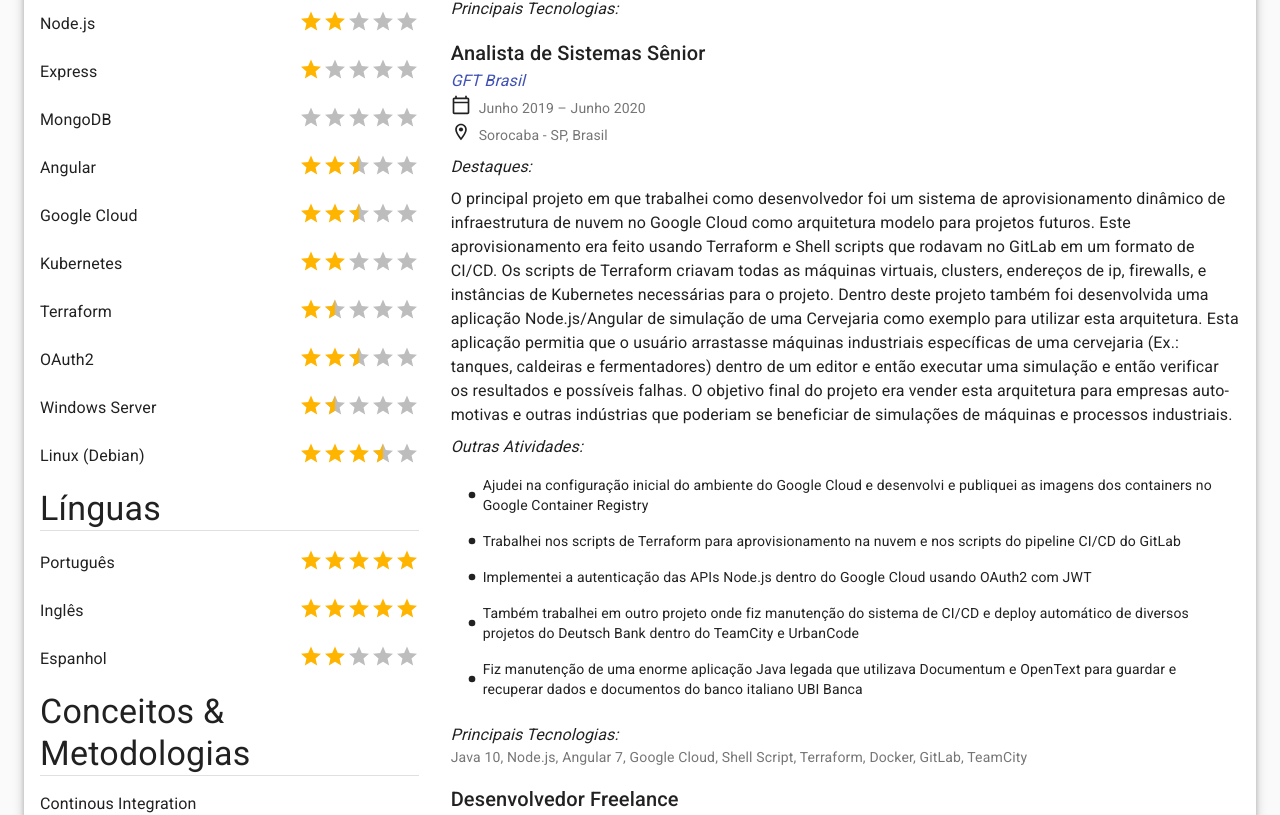
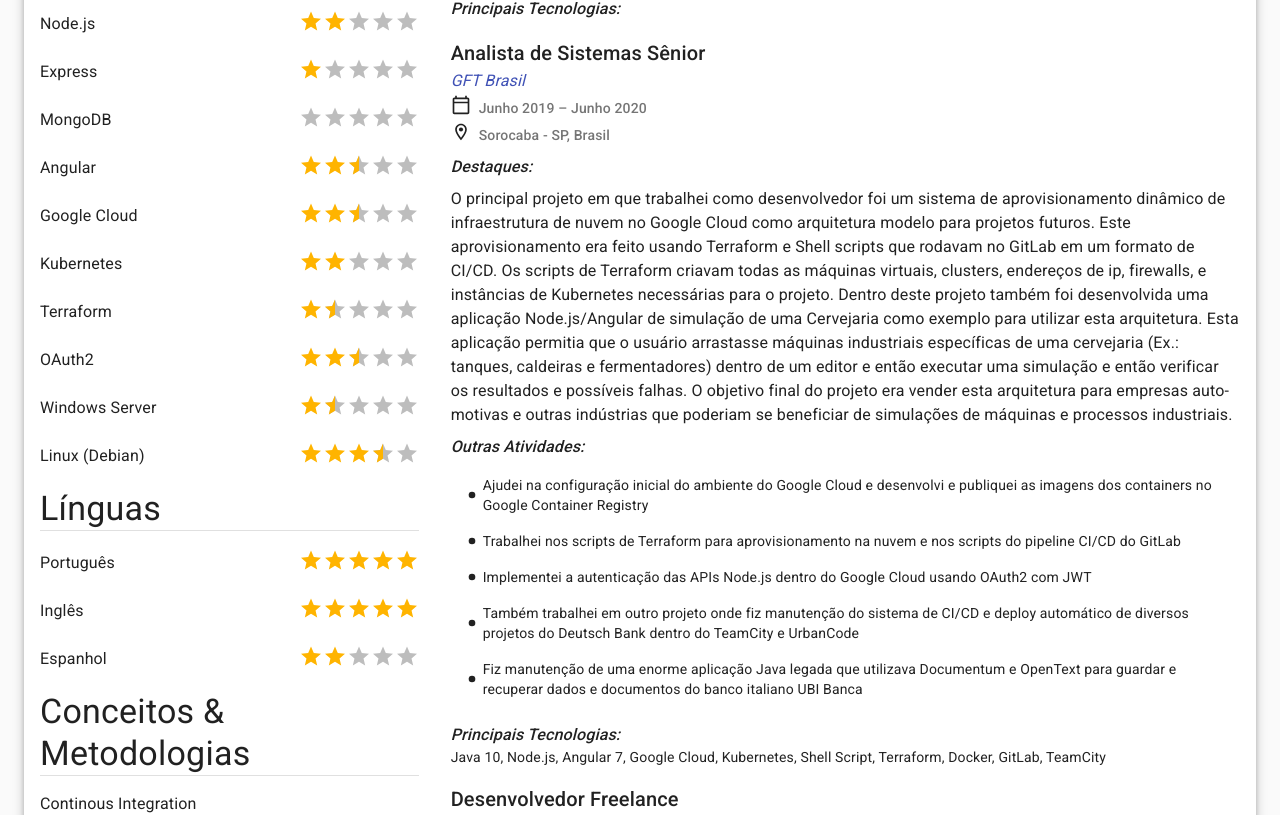
Before and after one commit to eduardopvm/react-cv, a React (Create React App) app: page / in a window 1280 px wide. Shown: the part 996-1811 px from the top of the page. Built offline with nearby package versions, Linux system fonts and the light colour scheme.

Commit message:
minor typography changes to work history

```diff
--- a/src/data/cv_data_en.json
+++ b/src/data/cv_data_en.json
@@ -29,7 +29,7 @@
         "FUBAR",
         "FUBAR"
       ],
-      "technologies": ["Java 10", "Node.js", "Angular 7", "Google Cloud", "Shell Script", "Terraform", "Docker", "GitLab", "TeamCity"]
+      "technologies": ["Java 10", "Node.js", "Angular 7", "Google Cloud", "Kubernetes", "Shell Script", "Terraform", "Docker", "GitLab", "TeamCity"]
     },
     {
       "role": "Desenvolvedor Freelance",
--- a/src/data/cv_data_pt.json
+++ b/src/data/cv_data_pt.json
@@ -31,7 +31,7 @@
         "Também trabalhei em outro projeto onde fiz manutenção do sistema de CI/CD e deploy automático de diversos projetos do Deutsch Bank dentro do TeamCity e UrbanCode",
         "Fiz manutenção de uma enorme aplicação Java legada que utilizava Documentum e OpenText para guardar e recuperar dados e documentos do banco italiano UBI Banca"
       ],
-      "technologies": ["Java 10", "Node.js", "Angular 7", "Google Cloud", "Shell Script", "Terraform", "Docker", "GitLab", "TeamCity"]
+      "technologies": ["Java 10", "Node.js", "Angular 7", "Google Cloud", "Kubernetes", "Shell Script", "Terraform", "Docker", "GitLab", "TeamCity"]
     },
     {
       "role": "Desenvolvedor Freelance",
--- a/src/main_content/WorkHistoryItem.js
+++ b/src/main_content/WorkHistoryItem.js
@@ -22,13 +22,15 @@
     minWidth: "1rem !important",
   },
   summary: {
-    position: "relative",
     marginTop: "0.5rem"
   },
-  label: {
-    position: "relative",
+  details: {
+    fontWeight: 500
+  },
+  subsection: {
     marginTop: "0.5rem",
-    fontStyle: "oblique"
+    fontStyle: "oblique",
+    fontWeight: 500
   }
 });
 
@@ -80,7 +82,7 @@
       {/* Job date */}
       <Typography component="div">
         <CalendarTodayOutlinedIcon fontSize="small" className={classes.icon} />
-        <Typography variant="body2" color="textSecondary" display="inline">
+        <Typography variant="body2" color="textSecondary" display="inline" className={classes.details}>
           {props.history.job_start} &ndash; {props.history.job_end}
         </Typography>
       </Typography>
@@ -88,22 +90,22 @@
       {/* Job Location */}
       <Typography component="div">
         <LocationOnOutlinedIcon fontSize="small" className={classes.icon} />
-        <Typography variant="body2" color="textSecondary" display="inline">
+        <Typography variant="body2" color="textSecondary" display="inline" className={classes.details}>
           {props.history.location}
         </Typography>
       </Typography>
 
       {/* Job Highlights */}
-      <Typography variant="body1" className={classes.label} display="block">{t('workHighlights')}:</Typography>
+      <Typography variant="body1" className={classes.subsection} display="block">{t('workHighlights')}:</Typography>
       <Typography variant="body1" className={classes.summary}>{props.history.description}</Typography>
-      <Typography variant="body1" className={classes.label} display="block">{t('workSummary')}:</Typography>
+      <Typography variant="body1" className={classes.subsection} display="block">{t('workSummary')}:</Typography>
 
       {/* Other Activities */}
       <List dense>{highlights}</List>
 
       {/* Main Technologies */}
-      <Typography variant="body1" className={classes.label} display="block">{t('workTechnologies')}:</Typography>
-      <Typography variant="body2" color="textSecondary">{technologies}</Typography>
+      <Typography variant="body1" className={classes.subsection} display="block">{t('workTechnologies')}:</Typography>
+      <Typography variant="body2">{technologies}</Typography>
     </Box>
   );
 }
```
